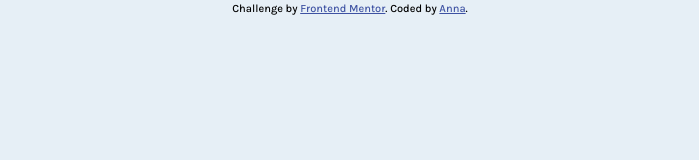
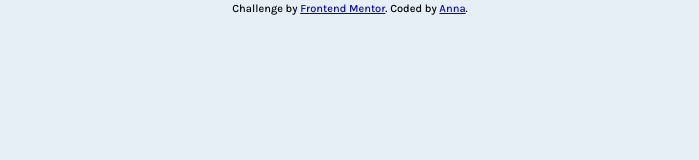
Before and after one commit to annagracka/single-price-component, a website: page index.html in a window 1280 px wide. Shown: the top 160 px of the page, without its empty margins (290-989 px from the left). Drawn offline with Linux system fonts and the light colour scheme.

Commit message:
style: fix a tag props

```diff
--- a/src/scss/styles.scss
+++ b/src/scss/styles.scss
@@ -163,8 +163,4 @@ ul li {
 .attribution {
     font-size: 11px;
     text-align: center;
-
-    & a {
-        color: hsl(228, 45%, 44%);
-    }
 }
```
Also changed, not shown: src/scss/styles.css.
